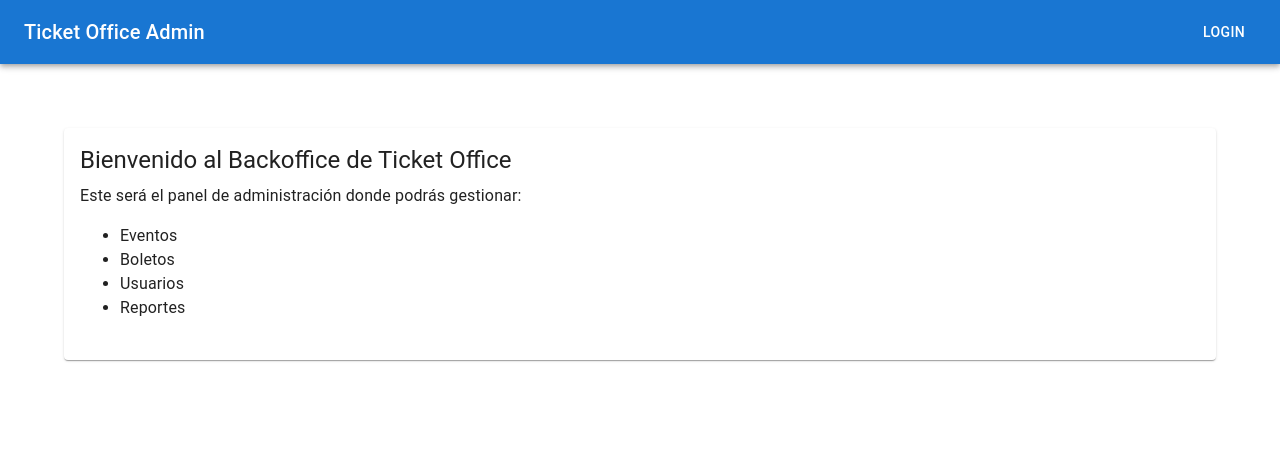
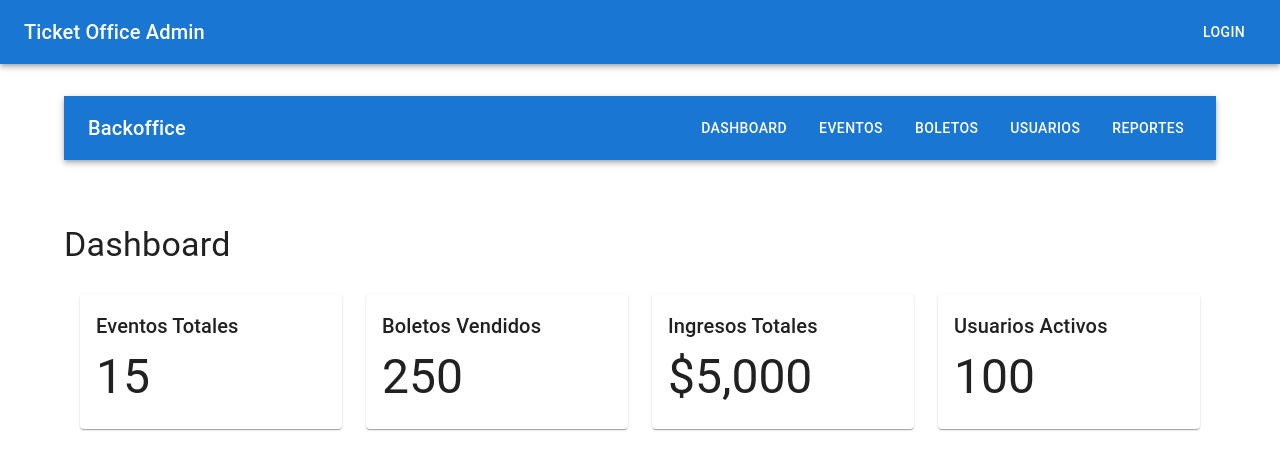
Before and after one commit to alejandrojuarez675/ticketoffice-frontend-2, a React (Create React App) app: page / in a window 1280 px wide. Shown: the top 470 px of the page. Built offline with nearby package versions, Linux system fonts and the light colour scheme.

Commit message:
add router y basic pages

```diff
--- a/src/App.tsx
+++ b/src/App.tsx
@@ -1,28 +1,70 @@
+import { BrowserRouter as Router, Routes, Route, Link } from 'react-router-dom';
 import { Box, Card, CardContent, Typography } from '@mui/material';
 import { BackofficeLayout } from './components/BackofficeLayout';
+import { Navigation } from './components/Navigation';
+import { Dashboard } from './pages/Dashboard';
 
 function App() {
   return (
+    <Router>
       <BackofficeLayout>
-      <Box sx={{ mt: 4, mb: 4 }}>
+        <Navigation />
+        <Box sx={{ mt: 8, mb: 4 }}>
+          <Routes>
+            <Route path="/" element={<Dashboard />} />
+            <Route path="/dashboard" element={<Dashboard />} />
+            <Route path="/events" element={
               <Card>
                 <CardContent>
-            <Typography variant="h5" component="h2" gutterBottom>
-              Bienvenido al Backoffice de Ticket Office
+                  <Typography variant="h5" gutterBottom>
+                    Gestión de Eventos
                   </Typography>
                   <Typography variant="body1">
-              Este será el panel de administración donde podrás gestionar:
-              <ul>
-                <li>Eventos</li>
-                <li>Boletos</li>
-                <li>Usuarios</li>
-                <li>Reportes</li>
-              </ul>
+                    Aquí podrás gestionar todos los eventos disponibles.
                   </Typography>
                 </CardContent>
               </Card>
+            } />
+            <Route path="/tickets" element={
+              <Card>
+                <CardContent>
+                  <Typography variant="h5" gutterBottom>
+                    Gestión de Boletos
+                  </Typography>
+                  <Typography variant="body1">
+                    Aquí podrás gestionar los boletos y las ventas.
+                  </Typography>
+                </CardContent>
+              </Card>
+            } />
+            <Route path="/users" element={
+              <Card>
+                <CardContent>
+                  <Typography variant="h5" gutterBottom>
+                    Gestión de Usuarios
+                  </Typography>
+                  <Typography variant="body1">
+                    Aquí podrás gestionar los usuarios del sistema.
+                  </Typography>
+                </CardContent>
+              </Card>
+            } />
+            <Route path="/reports" element={
+              <Card>
+                <CardContent>
+                  <Typography variant="h5" gutterBottom>
+                    Reportes
+                  </Typography>
+                  <Typography variant="body1">
+                    Aquí podrás generar y visualizar reportes.
+                  </Typography>
+                </CardContent>
+              </Card>
+            } />
+          </Routes>
         </Box>
       </BackofficeLayout>
+    </Router>
   );
 }
 
--- /dev/null
+++ b/src/components/Navigation.tsx
@@ -0,0 +1,32 @@
+import React from 'react';
+import { Link as RouterLink } from 'react-router-dom';
+import { AppBar, Toolbar, Typography, Button, Box } from '@mui/material';
+
+export const Navigation: React.FC = () => {
+  return (
+    <AppBar position="static">
+      <Toolbar>
+        <Typography variant="h6" component="div" sx={{ flexGrow: 1 }}>
+          Backoffice
+        </Typography>
+        <Box sx={{ display: 'flex', gap: 2 }}>
+          <Button color="inherit" component={RouterLink} to="/dashboard">
+            Dashboard
+          </Button>
+          <Button color="inherit" component={RouterLink} to="/events">
+            Eventos
+          </Button>
+          <Button color="inherit" component={RouterLink} to="/tickets">
+            Boletos
+          </Button>
+          <Button color="inherit" component={RouterLink} to="/users">
+            Usuarios
+          </Button>
+          <Button color="inherit" component={RouterLink} to="/reports">
+            Reportes
+          </Button>
+        </Box>
+      </Toolbar>
+    </AppBar>
+  );
+};
--- /dev/null
+++ b/src/pages/Dashboard.tsx
@@ -0,0 +1,67 @@
+import React from 'react';
+import { Box, Typography, Card, CardContent, CardMedia } from '@mui/material';
+import { styled } from '@mui/material/styles';
+
+const Container = styled(Box)(({ theme }) => ({
+  display: 'grid',
+  gridTemplateColumns: 'repeat(auto-fit, minmax(250px, 1fr))',
+  gap: theme.spacing(3),
+  padding: theme.spacing(2),
+}));
+
+const CardContainer = styled(Box)(({ theme }) => ({
+  display: 'flex',
+  flexDirection: 'column',
+}));
+
+export const Dashboard: React.FC = () => {
+  return (
+    <Box>
+      <Typography variant="h4" gutterBottom>
+        Dashboard
+      </Typography>
+      <Container>
+        <CardContainer>
+          <Card>
+            <CardContent>
+              <Typography variant="h6" gutterBottom>
+                Eventos Totales
+              </Typography>
+              <Typography variant="h3">15</Typography>
+            </CardContent>
+          </Card>
+        </CardContainer>
+        <CardContainer>
+          <Card>
+            <CardContent>
+              <Typography variant="h6" gutterBottom>
+                Boletos Vendidos
+              </Typography>
+              <Typography variant="h3">250</Typography>
+            </CardContent>
+          </Card>
+        </CardContainer>
+        <CardContainer>
+          <Card>
+            <CardContent>
+              <Typography variant="h6" gutterBottom>
+                Ingresos Totales
+              </Typography>
+              <Typography variant="h3">$5,000</Typography>
+            </CardContent>
+          </Card>
+        </CardContainer>
+        <CardContainer>
+          <Card>
+            <CardContent>
+              <Typography variant="h6" gutterBottom>
+                Usuarios Activos
+              </Typography>
+              <Typography variant="h3">100</Typography>
+            </CardContent>
+          </Card>
+        </CardContainer>
+      </Container>
+    </Box>
+  );
+};
```
Also changed, not shown: package.json (+20 -16 lines), tsconfig.json (+9 -6 lines), 1 other file (tests, documents, lock files or other folders). Lines whose indentation alone changed are shown as unchanged.
